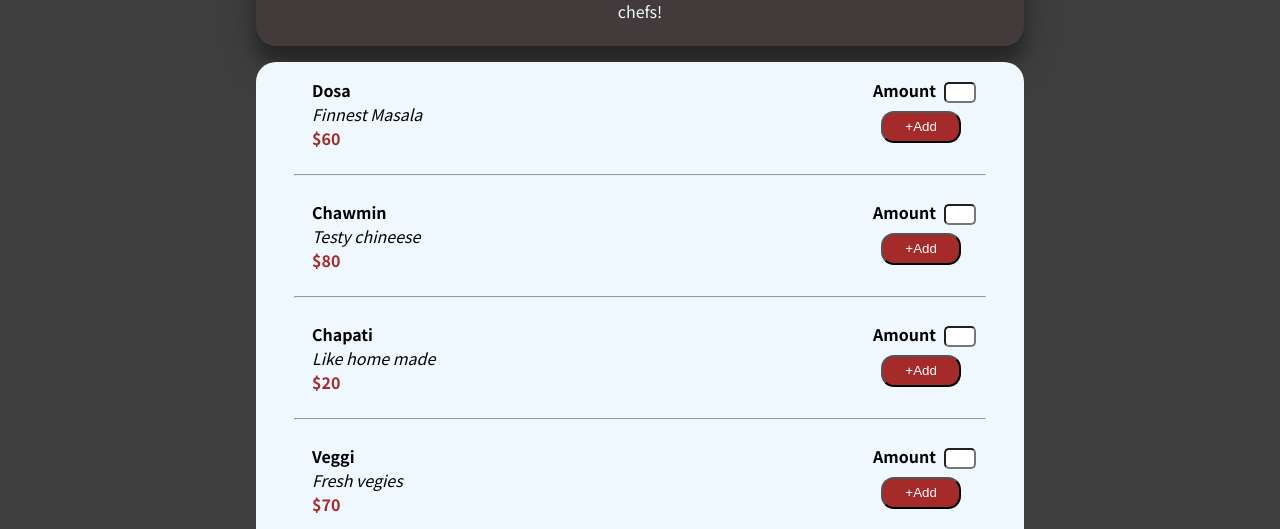
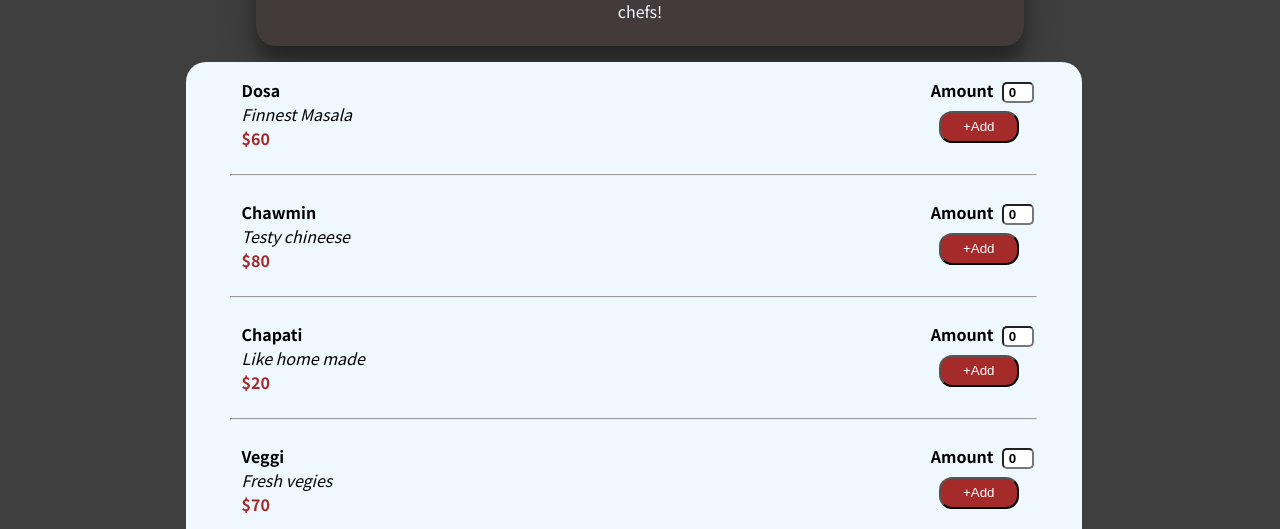
Before and after one commit to ravikeshri2910/restaurentApp-react, a React (Create React App) app: page / in a window 1280 px wide. Shown: the part 386-915 px from the top of the page. Built offline with nearby package versions, Linux system fonts and the light colour scheme.

Commit message:
Implementing the cart Itemns page

```diff
--- a/src/App.js
+++ b/src/App.js
@@ -4,6 +4,7 @@ import React,{useState} from "react";
 import Header from "./components/Layout/Header";
 import MealsSummury from "./components/Meals/MealsSummury";
 import AvailableMeals from "./components/Meals/AvailableMeals";
+import CartProvider from "./components/Store/CartProvider";
 
 import Model from "./components/UI/Model";
 function App() {
@@ -21,14 +22,14 @@ function App() {
   }
 
   return (
-    <React.Fragment>
+    <CartProvider>
       <Header onCartOpen = {openCartHandler}/>
        <MealsSummury/>
       <main>
        <AvailableMeals/>
       </main>
      { cartOpen && <Model onCartClose = {closeCartHandler}/> }
-    </React.Fragment>
+    </CartProvider>
   );
 }
 
--- a/src/components/Cart/Cart.css
+++ b/src/components/Cart/Cart.css
@@ -11,14 +11,24 @@
 
 .cartContainer{
     position: relative;
+    animation: moveCart 0.5s forwards;
     top: 30vh;
     left: 25%;
     border-radius: 25px;
     background-color:aliceblue;
-    /* position: absolute; */
-    /* margin-left: 25%; */
     width: 50%;
     align-items: center;
+}
+
+@keyframes moveCart {
+    from {
+        /* Starting position */
+        transform: translateY(0);
+    }
+    to {
+        /* Ending position */
+        transform: translateY(25%);
+    }
 }
 
 .cartContainer p{
--- a/src/components/Layout/HeaderCartIcon.js
+++ b/src/components/Layout/HeaderCartIcon.js
@@ -1,14 +1,35 @@
-import React from "react"
+import React,{useContext , useState} from "react"
 
 import './HeaderCartIcon.css'
 
 import CartIcon from '../../Images/icons8-cart (1).gif'
-// import CartIcon from '../../Images/icons8-cart (1).gif'
+import CartContext from '../Store/CartContexts'
 
 const HeaderCartIcon = props => {
 
+    // const cartCtx = useContext(CartContext)
+
+    //  const [n,setN]= useState(0)
 
 
+    const cartCtx = useContext(CartContext); //4 //whenver context changes it is reevaluated
+    let quantity = cartCtx.items.length;
+    // cartCtx.items.forEach((item) => {
+    //     quantity = quantity + +item.quantity;
+    // });
+    console.log('CartContext hhhh' + quantity)
+  // const numberOfCartItems = cartCtx.items.reduce((currNumber, item) => {
+  //   return currNumber + item.amount;
+  // }, 0);
+
+
+    // const numberOfCartItem = cartCtx.items.reduce((curNumber , item)=>{
+    //     return curNumber+item.amount
+    // },0)
+
+    // const numberOfCartItem = setN(cartCtx.items.length)
+
+    // console.log('cartCtx' + numberOfCartItem)
 
     return (
         <button className="cartButton" onClick={props.onClickCart}>
@@ -17,7 +38,7 @@ const HeaderCartIcon = props => {
             </span>
             <span className="your-cart">Your Cart</span>
             <span className="number">
-                3
+                {quantity}
             </span>
         </button>
     )
--- a/src/components/Meals/AvailableMeals.css
+++ b/src/components/Meals/AvailableMeals.css
@@ -1,10 +1,24 @@
 .mealsList{
+    /* position: absolute; */
     position: absolute;
+    animation: moveUp 2s forwards;
+    /* border: 2px solid red; */
     background-color: aliceblue;
     top: 28rem;
-    width: 60%;
-    margin-left: 20%;
+    width: 70%;
+    margin-left: 14.5%;
     border-radius: 20px;
+}
+
+@keyframes moveUp {
+    from {
+        /* Starting position */
+        transform: translateY(10%);
+    }
+    to {
+        /* Ending position */
+        transform: translateY(0);
+    }
 }
 
 .listContainer{
--- a/src/components/Meals/AvailableMeals.js
+++ b/src/components/Meals/AvailableMeals.js
@@ -44,7 +44,7 @@ const AvailableMeals = (props) => {
                     </ul>
                 </div>
                 <div className="mealForm">
-                    <MealForm />
+                    <MealForm item = {meal}/>
                 </div>
 
             </div><hr/>
--- a/src/components/Meals/MealForm.css
+++ b/src/components/Meals/MealForm.css
@@ -4,6 +4,15 @@ form{
 
 label{
     font-weight: bold;
+}
+
+input{
+    width: 2rem;
+    margin-left: .5rem;
+    border-radius: 5px;
+    padding-left: 5%;
+    font-weight: bold;
+
 }
 
 button{
@@ -14,9 +23,3 @@ button{
     border-radius: 13px;
     margin: .5rem;
 }
-
-input{
-    width: 2rem;
-    margin-left: .5rem;
-    border-radius: 5px;
-}
--- a/src/components/Meals/MealForm.js
+++ b/src/components/Meals/MealForm.js
@@ -1,20 +1,48 @@
-import React from "react";
 
+import React, { useContext , useRef ,useState} from "react";
+import CartContext from "../Store/CartContexts";
+import Input from "../UI/Input";
 import './MealForm.css'
 
-const MealForm = props => {
+const MealForm = (props) => {
+    const cartContext = useContext(CartContext);
 
-    const formHandler = event => {
+    const [quantityContainer , setQuantityContainer] = useState(0)
+
+    const quantityHandler = (event) =>{
         event.preventDefault()
+        setQuantityContainer(+(event.target.value))
+        // console.log('jkjkjkj')
     }
 
-    return <form onSubmit={formHandler}>
-        <div>
-            <label>Amount</label>
-            <input></input>
-        </div>
-        <button type="submit">+Add</button>
-    </form>
-}
+    // const quantityContainer = useRef(1)
 
-export default MealForm
+    // console.log('quantityContainer'  , quantityContainer.current )
+
+    const formHandler = (event) => {
+
+        event.preventDefault();
+        //cartContext.items.push(props.item) // update cart items
+         //const quantity = +document.getElementById('inputValue').value
+
+        cartContext.addItem({ ...props.item, quantity: quantityContainer }); // Assuming the item to be added
+        //document.getElementById('inputValue').value = ''
+
+        //console.log('here', props.item)
+    };
+
+    return (
+        <form>
+            <div>
+                <label>Amount</label>
+                <input id="inputValue" value={quantityContainer} onChange={quantityHandler}></input>
+                {/* <Input input={{ id: "inputValue", type: 'number', min: '1', max: '5', step: '1', defaultValue: '1' , value : {quantityContainer}}} /> */}
+            </div>
+            <button type="submit" onClick={formHandler}>
+                +Add
+            </button>
+        </form>
+    );
+};
+
+export default MealForm;
--- a/src/components/Meals/MealsSummury.css
+++ b/src/components/Meals/MealsSummury.css
@@ -1,6 +1,7 @@
 .summery-container {
     /* for image overflow: ; */
     position: absolute;
+    animation: moveUp 2s forwards;
     top: 12rem;
     left: 0;
     background-color: rgba(67, 59, 59, 1);
@@ -13,4 +14,17 @@
     text-align: center;
     box-shadow: rgba(0, 0, 0, 0.3) 0px 19px 38px, rgba(0, 0, 0, 0.22) 0px 15px 12px;
     padding: 1rem ;
+
+
 }
+
+@keyframes moveUp {
+    from {
+        /* Starting position */
+        transform: translateY(10%);
+    }
+    to {
+        /* Ending position */
+        transform: translateY(0);
+    }
+}
--- /dev/null
+++ b/src/components/Store/CartContexts.js
@@ -0,0 +1,15 @@
+
+import React from "react";
+
+const addItemHandler = (item) => {
+    // Implement logic to add item to the cart
+    console.log("Item added to cart:", item);
+};
+
+const CartContext = React.createContext({
+    items: [],
+    addItem: item =>{},
+    removeItem: (id) => {},
+});
+
+export default CartContext;
--- /dev/null
+++ b/src/components/Store/CartProvider.js
@@ -0,0 +1,48 @@
+
+import React, { useState } from "react";
+import CartContext from './CartContexts'
+
+const CartProvider = (props) => {
+
+    const [items, updateItems] = useState([])
+
+    const addItemHandler = (newItems) => {
+        // cartContext.items.push(item)
+        //updateItems([...items ,item]) //old items
+
+        updateItems((items)=>{
+            const index = items.findIndex((i)=> i.id == newItems.id)
+
+            console.log('items'+ items)
+            if(index >= 0){
+                items[index].quantity += Number(newItems.quantity)
+                return[...items]
+            }
+            else{
+                return[...items, newItems ]
+            }
+        })
+        // Implement logic to add item to the cart
+       // console.log("Item added to cart:", item);
+    };
+
+    const removeItemHandler = (id) => {
+        // Implement logic to remove item from the cart
+        console.log("Item removed from cart:", id);
+    };
+
+    const cartContext = {
+        items: items, // Array of cart items
+        totalAmount: 4, // Total amount in the cart
+        addItem: addItemHandler,
+        removeItem: removeItemHandler,
+    };
+
+    return  <CartContext.Provider value={cartContext}>
+           { console.log("Inside cartContext.provoder:", cartContext)}
+            {props.children}
+        </CartContext.Provider>
+
+};
+
+export default CartProvider;
--- /dev/null
+++ b/src/components/UI/Input.css
@@ -0,0 +1,8 @@
+input{
+    width: 2rem;
+    margin-left: .5rem;
+    border-radius: 5px;
+    padding-left: 5%;
+    font-weight: bold;
+
+}
--- /dev/null
+++ b/src/components/UI/Input.js
@@ -0,0 +1,15 @@
+import React from "react";
+import './Input.css'
+
+const Input = props => {
+
+    return (
+        <>
+
+            <input {...props.input}/>
+        </>
+    )
+
+}
+
+export default Input
```
